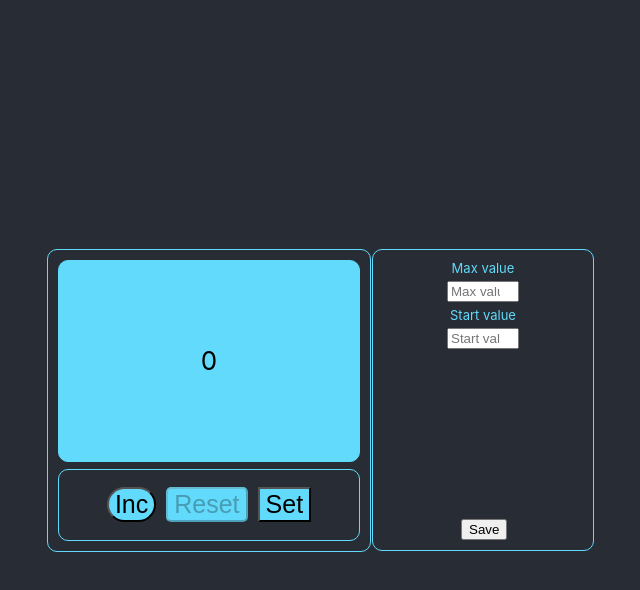
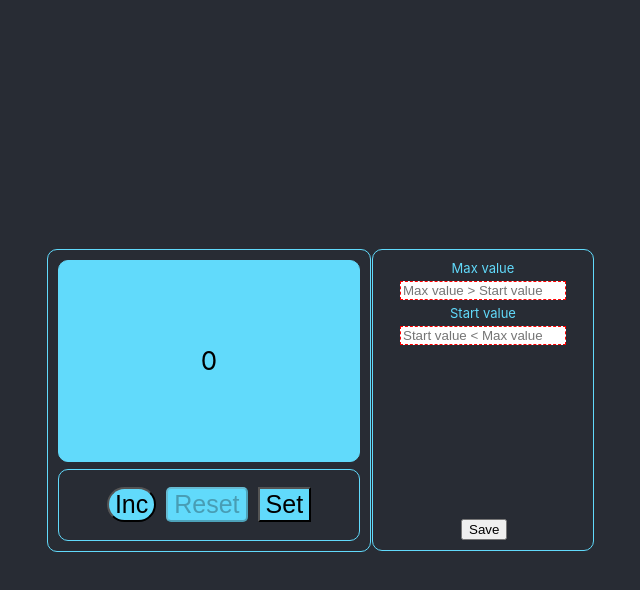
Before and after one commit to Iq-Life/MyCounter, a React (Create React App) app: page / in a window 1280 px wide. Both pictures are taken after a click on the button "Set". Shown: the top 590 px of the page, without its empty margins (319-959 px from the left). Built offline with nearby package versions, Linux system fonts and the light colour scheme.

Commit message:
Counter Completed !

```diff
--- a/package.json
+++ b/package.json
@@ -3,6 +3,8 @@
   "version": "0.1.0",
   "private": true,
   "dependencies": {
+    "@material-ui/core": "^4.11.2",
+    "@material-ui/icons": "^4.11.2",
     "@testing-library/jest-dom": "^5.11.4",
     "@testing-library/react": "^11.1.0",
     "@testing-library/user-event": "^12.1.10",
--- a/src/CounterDisplay.tsx
+++ b/src/CounterDisplay.tsx
@@ -8,6 +8,7 @@ type CounterDisplayType = {
 
 function CounterDisplay(props:CounterDisplayType) {
  let classForDisplay = props.count >= props.maxNumb ?  s.errorMessage : s.display
+
     return <div>
         <div className={classForDisplay}>{props.count}</div>
     </div>
--- a/src/Set.module.css
+++ b/src/Set.module.css
@@ -17,8 +17,10 @@ border: #61dafb 1px solid;
 }
 .input {
     margin: 5px;
+    width: 160px;
 }
 .error {
     border: 1px dashed red;
     margin: 5px;
+    width: 160px;
 }
--- a/src/Set.tsx
+++ b/src/Set.tsx
@@ -1,4 +1,4 @@
-import React, {useState} from 'react';
+import React, {ChangeEvent, useState} from 'react';
 import s from './Set.module.css';
 
 type SetType = {
@@ -13,15 +13,15 @@ function Set(props: SetType) {
     const [inputMaxNumb, setInputMaxNumb] = useState<number>(0)
     const [inputStartNumb, setInputStartNumb] = useState<number>(0)
 
-    const classForInputMax = inputMaxNumb >= inputStartNumb ? s.input : s.error
-    const classForInputStart = inputStartNumb <= inputMaxNumb ? s.input : s.error
+    const classForInputMax = inputMaxNumb > inputStartNumb ? s.input : s.error
+    const classForInputStart = inputStartNumb < inputMaxNumb ? s.input : s.error
 
-    let onChangeMaxValue = (e: any) => {
-        let maxValue = e.currentTarget.value
+    let onChangeMaxValue = (e: ChangeEvent<HTMLInputElement>) => {
+        let maxValue = e.currentTarget.valueAsNumber
         setInputMaxNumb(maxValue)
     }
-    let onChangeStartValue = (e: any) => {
-        let startValue = e.currentTarget.value
+    let onChangeStartValue = (e: ChangeEvent<HTMLInputElement>) => {
+        let startValue = e.currentTarget.valueAsNumber
         setInputStartNumb(startValue)
     }
     let saveClick = () => {
@@ -30,24 +30,27 @@ function Set(props: SetType) {
         }
         if (inputStartNumb < inputMaxNumb) {
             props.setCount(inputStartNumb)
+            props.setStartNumb(inputStartNumb)
         }
     }
     return (
         <div className={s.Set}>
             <div>Max value</div>
             <input className={classForInputMax}
-                   placeholder={"Max value"}
+                   placeholder={"Max value > Start value"}
                    type='number'
                    max={999}
                    min={-999}
                    onChange={onChangeMaxValue}
+
             />
+
             <div>Start value</div>
             <input className={classForInputStart}
                    type='number'
                    max={999}
                    min={-999}
-                   placeholder={"Start value"}
+                   placeholder={"Start value < Max value"}
                    onChange={onChangeStartValue}
             />
 
```
Also changed, not shown: src/App.css (line endings or trailing spaces), 2 other files (tests, documents, lock files or other folders).
